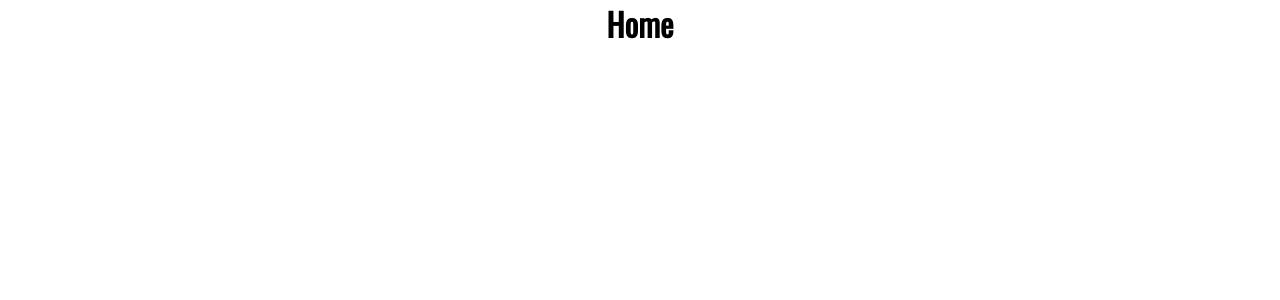
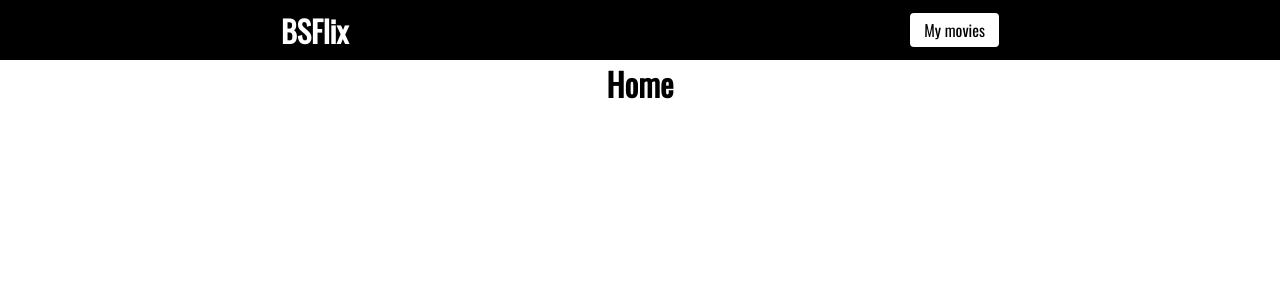
Before and after one commit to BrunoSoaresbsdev/react-bsflix, a React (Vite) app: page / in a window 1280 px wide. Shown: the top 300 px of the page. Built offline with nearby package versions, Linux system fonts and the light colour scheme.

Commit message:
Header created and positioned in all pages

```diff
--- a/src/App.jsx
+++ b/src/App.jsx
@@ -2,7 +2,7 @@
 
 export default function App() {
     return (
-        <div className='App'>
+        <div className='app'>
             <RoutesApp />
         </div>
     );
--- /dev/null
+++ b/src/components/Header/Header.css
@@ -0,0 +1,26 @@
+header {
+    display: flex;
+    justify-content: space-around;
+    align-items: center;
+    height: 60px;
+    width: 100%;
+    background: black;
+
+}
+
+.logo {
+    text-decoration: none;
+    font-size: 30px;
+    color: white;
+    cursor: pointer;
+    font-weight: bold;
+}
+
+.favorites {
+    text-decoration: none;
+    cursor: pointer;
+    background: white;
+    padding: 5px 14px;
+    color: black;
+    border-radius: 4px;
+}
--- /dev/null
+++ b/src/components/Header/Header.jsx
@@ -0,0 +1,13 @@
+import { Link } from 'react-router-dom';
+import './Header.css';
+
+export const Header = () => {
+    return (
+        <header>
+            <Link className='logo' to='/'>
+                BSFlix
+            </Link>
+            <Link className='favorites' to='/favorites'>My movies</Link>
+        </header>
+    );
+};
--- a/src/index.css
+++ b/src/index.css
@@ -8,7 +8,7 @@
     font-family: 'Oswald', sans-serif;
 }
 
-.App {
+.app {
     display: flex;
     justify-content: center;
     align-items: center;
--- a/src/routes.jsx
+++ b/src/routes.jsx
@@ -2,10 +2,12 @@
 import { Home } from './pages/Home/Home';
 import { Movie } from './pages/Movie/Movie';
 import { Error } from './pages/Error/Error';
+import { Header } from './components/Header/Header';
 
 export default function RoutesApp() {
     return (
         <BrowserRouter>
+            <Header />
             <Routes>
                 <Route path='/' element={<Home />} />
                 <Route path='/movie/:id' element={<Movie />} />
```
